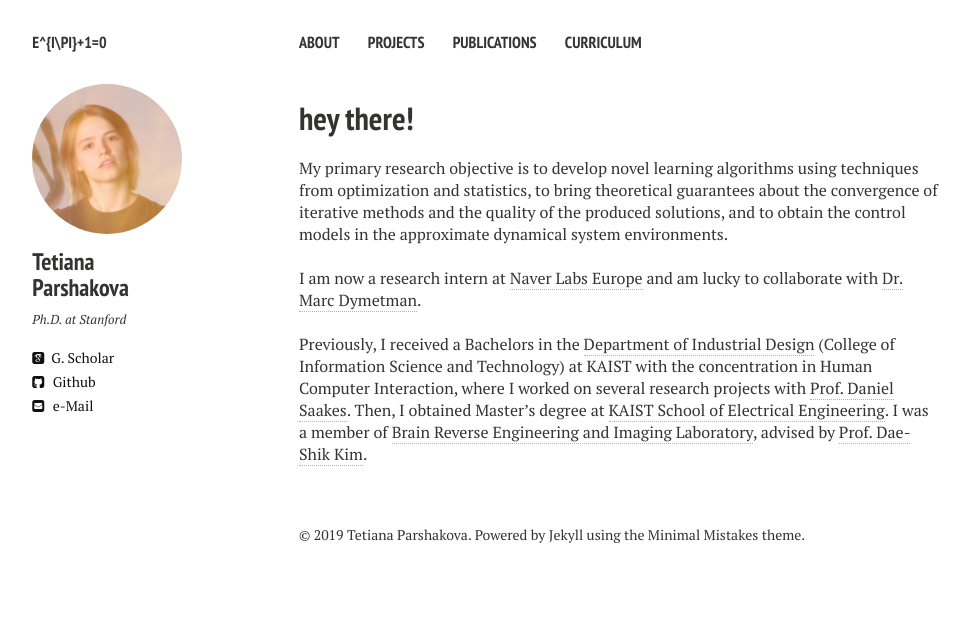
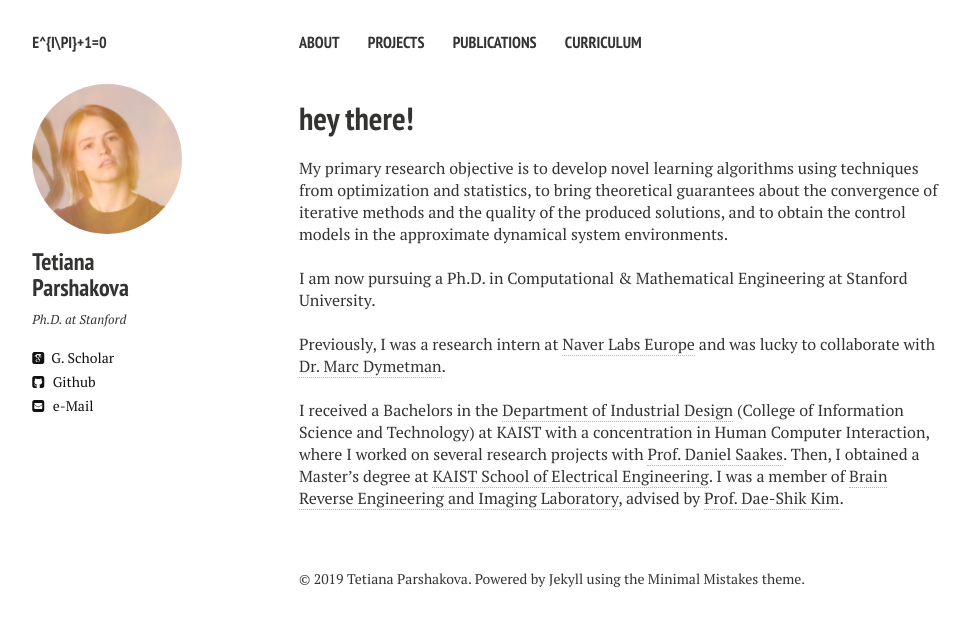
Before and after one commit to alexanch/parshakova.github.io, a Jekyll site: the page built from index.md, in a window 1280 px wide. Shown: the top 626 px of the page, without its empty margins (21-989 px from the left). Built offline with Jekyll 4.4.1, drawn with Linux system fonts in a browser that asks for light colours; nearby versions of some CDN libraries.

Commit message:
Update index.md

```diff
--- a/index.md
+++ b/index.md
@@ -6,11 +6,19 @@ tags: [Jekyll, theme, responsive, blog, template]
 ---
 
 
+
+
 My primary research objective is to develop novel learning algorithms using techniques from optimization and statistics, to bring theoretical guarantees about the convergence of iterative methods and the quality of the produced solutions, and to obtain the control models in the approximate dynamical system environments.
 
+
 <br />
-I am now a research intern at <a href="https://europe.naverlabs.com/about/" target="_blank">Naver Labs Europe</a> and am lucky to collaborate with
+I am now pursuing a Ph.D. in Computational & Mathematical Engineering at Stanford University.
+
+
+<br />
+Previously, I was a research intern at <a href="https://europe.naverlabs.com/about/" target="_blank">Naver Labs Europe</a> and was lucky to collaborate with
 <a href="https://scholar.google.fr/citations?user=bTXN9_0AAAAJ&hl=en&oi=ao" target="_blank">Dr. Marc Dymetman</a>.
 
+
 <br />
-Previously, I received a Bachelors in the <a href="http://id.kaist.ac.kr/index.php?document_srl=21142&mid=rnews" target="_blank">Department of Industrial Design</a> (College of Information Science and Technology) at KAIST with the concentration in Human Computer Interaction, where I worked on several research projects with [Prof. Daniel Saakes](http://mid.kaist.ac.kr/people/). Then, I obtained Master's degree at  <a href="https://ee.kaist.ac.kr/?language=en" target="_blank">KAIST School of Electrical Engineering</a>. I was a member of <a href="http://brain.kaist.ac.kr/about_us.html" target="_blank">Brain Reverse Engineering and Imaging Laboratory</a>, advised by <a href="https://scholar.google.com/citations?user=nd-UgBYAAAAJ&hl=en&oi=ao" target="_blank">Prof. Dae-Shik Kim</a>.
+I received a Bachelors in the <a href="http://id.kaist.ac.kr/index.php?document_srl=21142&mid=rnews" target="_blank">Department of Industrial Design</a> (College of Information Science and Technology) at KAIST with a concentration in Human Computer Interaction, where I worked on several research projects with [Prof. Daniel Saakes](http://mid.kaist.ac.kr/people/). Then, I obtained a Master's degree at  <a href="https://ee.kaist.ac.kr/?language=en" target="_blank">KAIST School of Electrical Engineering</a>. I was a member of <a href="http://brain.kaist.ac.kr/about_us.html" target="_blank">Brain Reverse Engineering and Imaging Laboratory</a>, advised by <a href="https://scholar.google.com/citations?user=nd-UgBYAAAAJ&hl=en&oi=ao" target="_blank">Prof. Dae-Shik Kim</a>.
```
